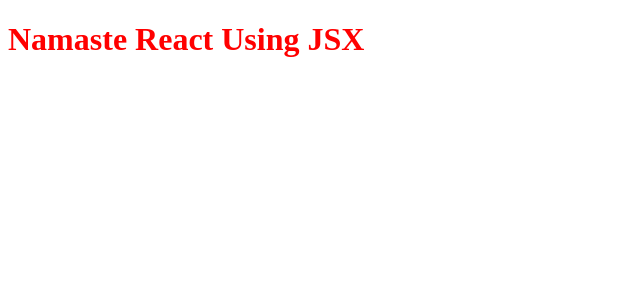
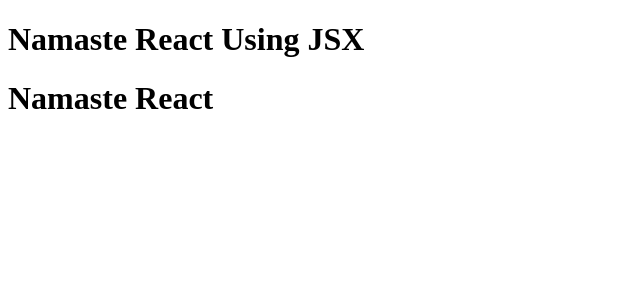
Before and after one commit to koushikbajpayee06/Namaste-React, a React (Vite) app: page / in a window 1280 px wide. Shown: the top 300 px of the page, without its empty margins (0-640 px from the left). Built offline with nearby package versions, Linux system fonts and the light colour scheme.

Commit message:
Component Composition

```diff
--- a/App.js
+++ b/App.js
@@ -1,18 +1,19 @@
 import React from "react";
 import ReactDOM from "react-dom/client"
 
-// React.createElement ==> Object
+const Title= () => (
+    <h1 className="head">
+        Namaste React Using JSX
+    </h1>
+)
 
-const heading = <h1 id="heading">Namaste React Using JSX</h1>
-console.log(heading);
+const HeadingComponent2 = ()=> (
+    <div id="container">
+        <Title/>
+        <h1 className="heading">Namaste React</h1>
+    </div>
 
-// const heading = React.createElement("h1",{id:"heading"},"Namaste Heading");
-//React Component
-const HeadingComponent= ()=>{
-    return <h1>Namaste react</h1>
-}
-
-const HeadingComponent2 = ()=> (<h1>Namaste React</h1>);
+);
 
 const root = ReactDOM.createRoot(document.getElementById('root'));
-root.render(heading);
+root.render(<HeadingComponent2/>);
```
